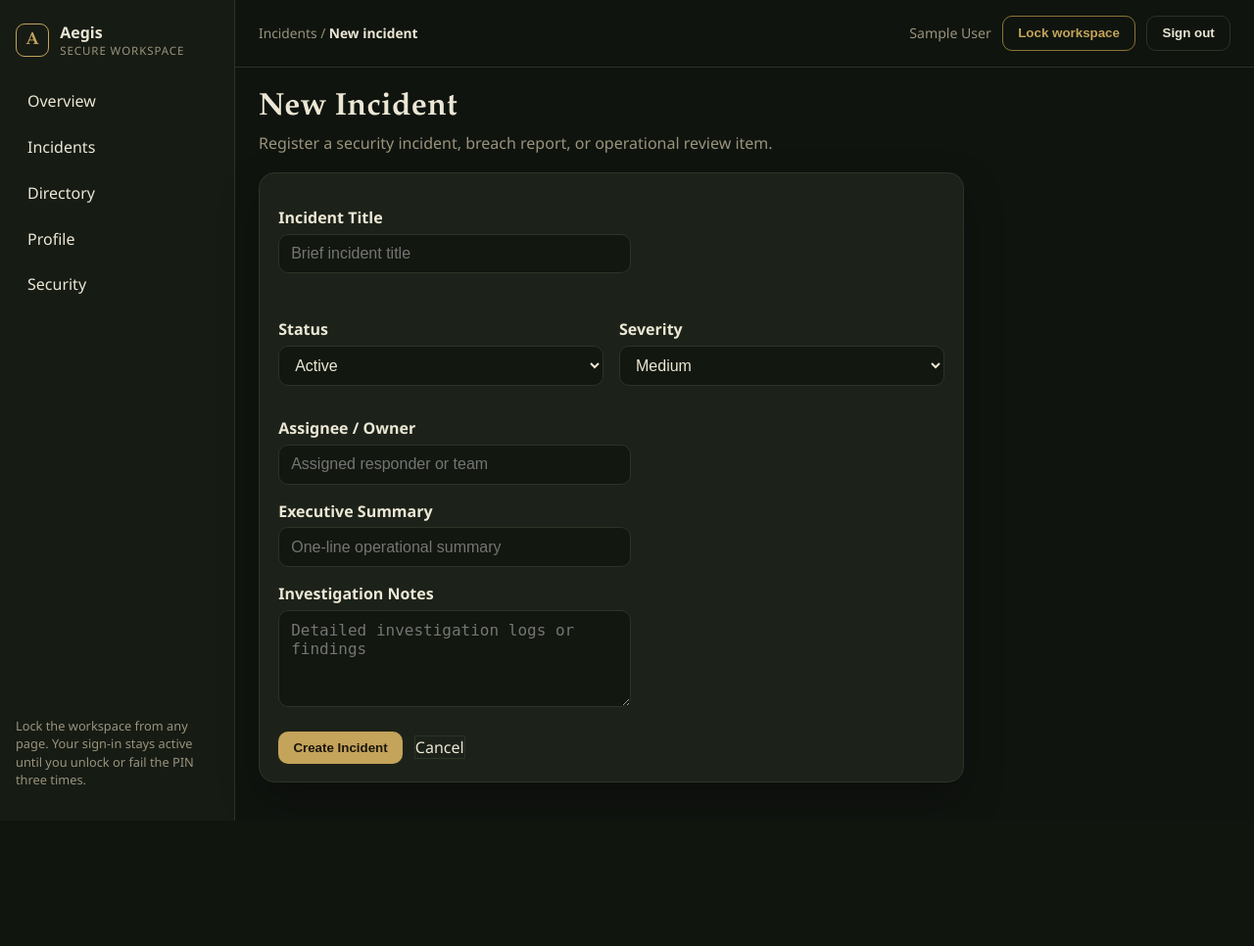
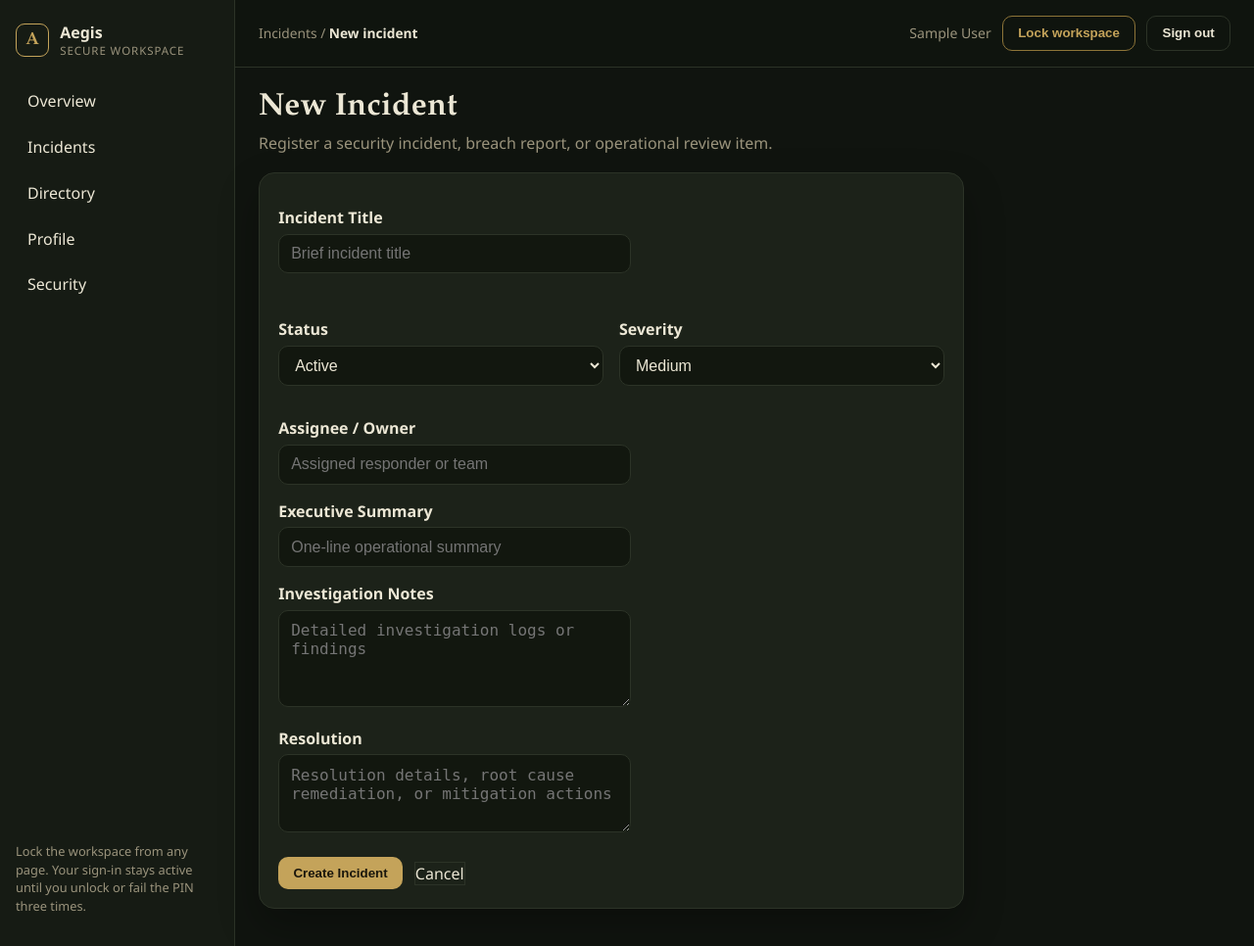
Before and after one commit to DanishKhan-pixel/screen-lock-system, a Django app: page /reports/create/ in a window 1280 px wide. Shown: the whole page at 98% size. Before the commit the page ends 838 px from the top, so only its background shows below. Run offline with Django 5.2, Linux system fonts and the light colour scheme; the visitor is signed in with stand-in values (Sample User, id 1).

Commit message:
feat(pages): include resolution field in ReportForm and report detail template

```diff
--- a/pages/forms.py
+++ b/pages/forms.py
@@ -32,7 +32,7 @@ class ReportForm(forms.ModelForm):
     class Meta:
         from .models import Report
         model = Report
-        fields = ["title", "status", "severity", "owner", "summary", "note"]
+        fields = ["title", "status", "severity", "owner", "summary", "note", "resolution"]
         widgets = {
             "title": forms.TextInput(
                 attrs={"class": "input", "placeholder": "Brief incident title"}
@@ -52,4 +52,11 @@ class ReportForm(forms.ModelForm):
                     "placeholder": "Detailed investigation logs or findings",
                 }
             ),
+            "resolution": forms.Textarea(
+                attrs={
+                    "class": "input",
+                    "rows": 3,
+                    "placeholder": "Resolution details, root cause remediation, or mitigation actions",
+                }
+            ),
         }
--- a/templates/pages/create_report.html
+++ b/templates/pages/create_report.html
@@ -52,6 +52,12 @@
             {{ form.note.errors }}
         </p>
 
+        <p>
+            <label for="{{ form.resolution.id_for_label }}">Resolution</label>
+            {{ form.resolution }}
+            {{ form.resolution.errors }}
+        </p>
+
         <div style="display: flex; gap: 0.75rem; align-items: center; margin-top: 1.25rem;">
             <button type="submit">Create Incident</button>
             <a class="btn-secondary" href="{% url 'pages:reports' %}">Cancel</a>
--- a/templates/pages/edit_report.html
+++ b/templates/pages/edit_report.html
@@ -52,6 +52,12 @@
             {{ form.note.errors }}
         </p>
 
+        <p>
+            <label for="{{ form.resolution.id_for_label }}">Resolution</label>
+            {{ form.resolution }}
+            {{ form.resolution.errors }}
+        </p>
+
         <div style="display: flex; gap: 0.75rem; align-items: center; margin-top: 1.25rem;">
             <button type="submit">Save Changes</button>
             <a class="btn-secondary" href="{{ report.get_absolute_url }}">Cancel</a>
--- a/templates/pages/report_detail.html
+++ b/templates/pages/report_detail.html
@@ -31,6 +31,11 @@
         <dt>Investigation notes</dt>
         <dd class="note-body">{{ report.note|linebreaksbr }}</dd>
         {% endif %}
+
+        {% if report.resolution %}
+        <dt>Resolution</dt>
+        <dd class="note-body">{{ report.resolution|linebreaksbr }}</dd>
+        {% endif %}
     </dl>
 
     <div style="display: flex; gap: 0.75rem; align-items: center; margin-top: 1.5rem; flex-wrap: wrap;">
```
